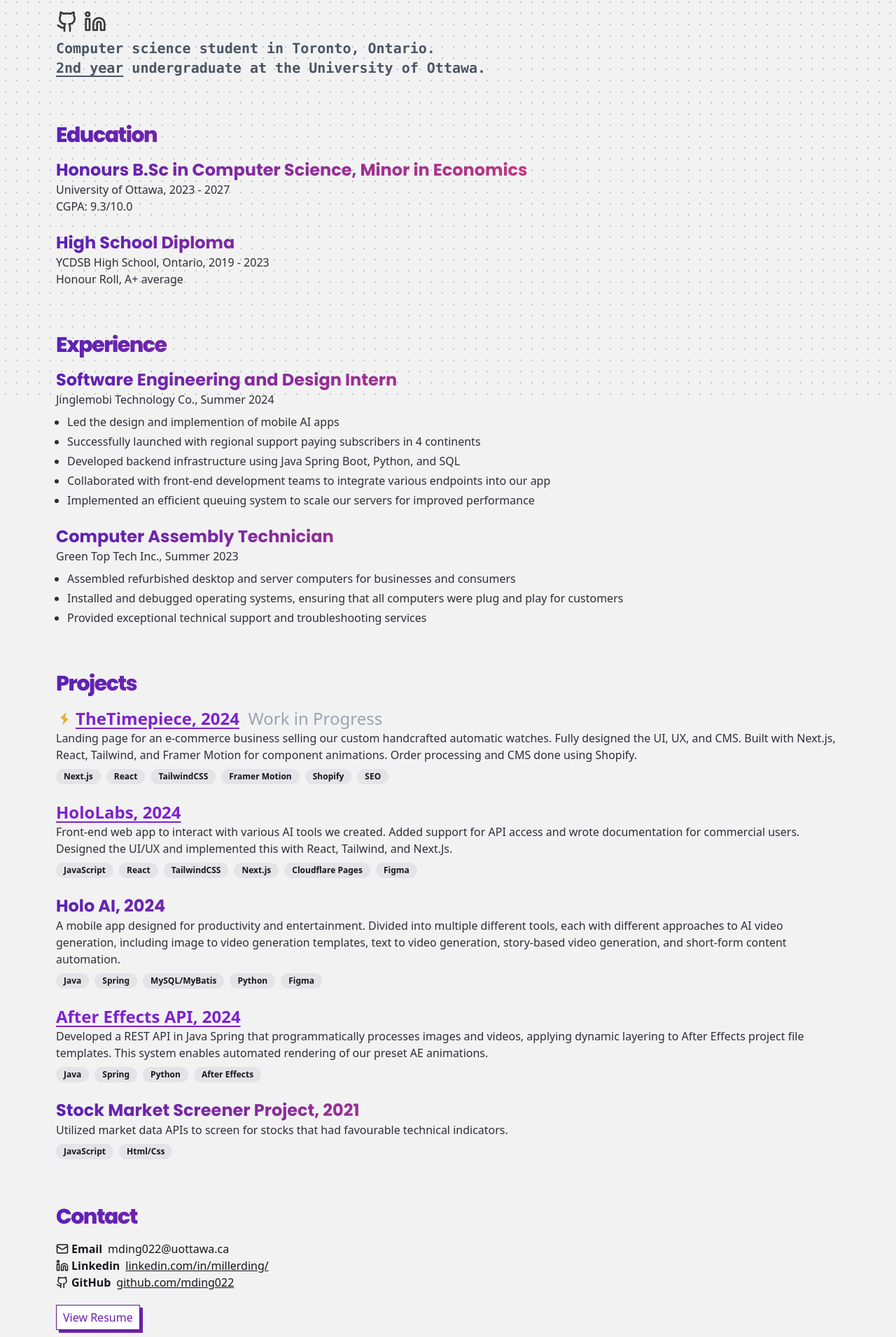
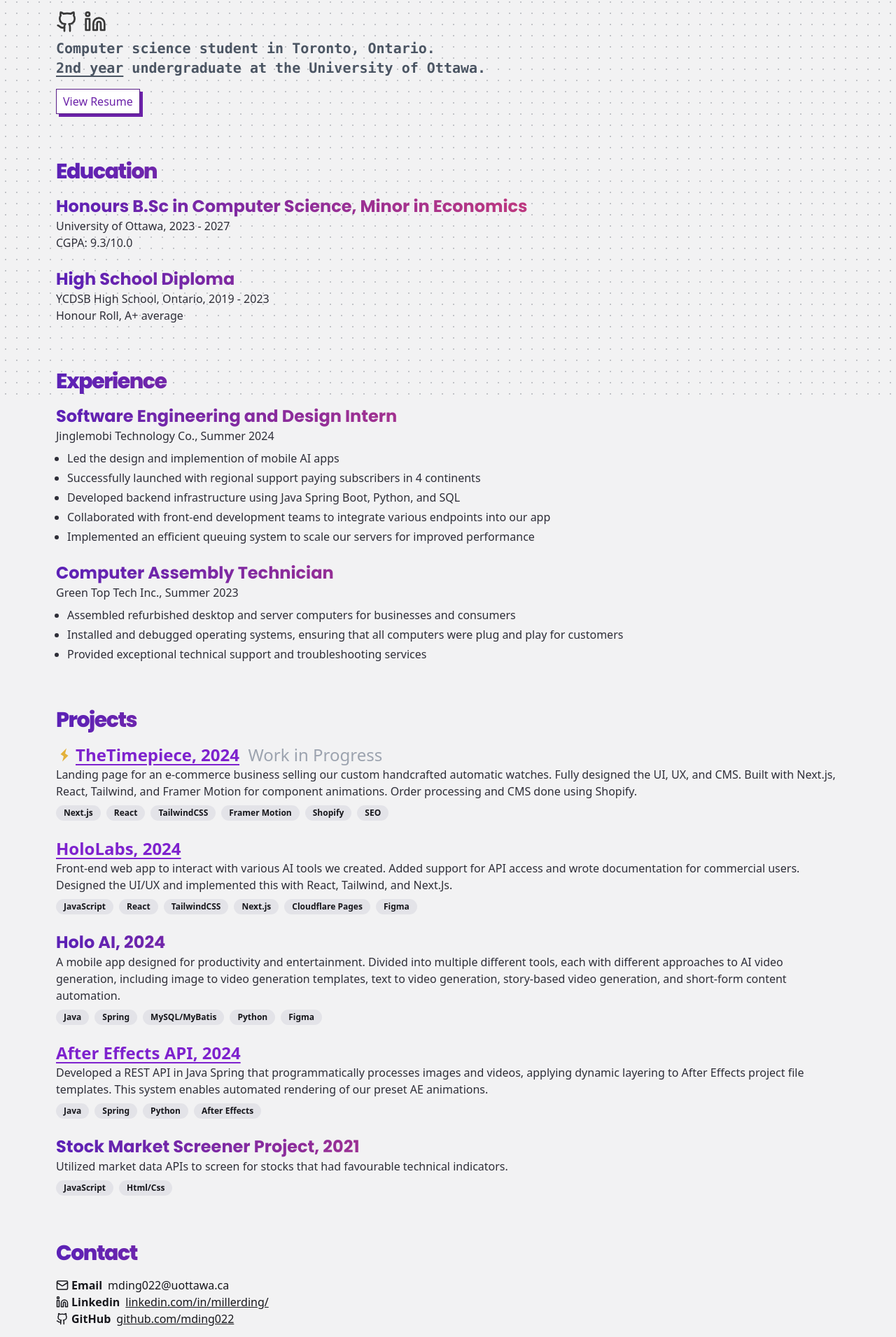
Before and after one commit to mding022/millerding.com, a Next.js app: page / in a window 1280 px wide. Shown: the part 229-2140 px from the top of the page at 70% size. Built offline with nearby package versions, Linux system fonts and the light colour scheme.

Commit message:
Move buttons

```diff
--- a/components/portfolio.jsx
+++ b/components/portfolio.jsx
@@ -66,7 +66,7 @@ export default function Component() {
               Miller Ding
             </h1>
           </div>
-          <div className="flex items-center mt-2"> {/* Adjust margin-top here */}
+          <div className="flex items-center mt-2">
             <Link
               href="https://github.com/mding022"
               target="_blank"
@@ -84,6 +84,15 @@ export default function Component() {
             Computer science student in Toronto, Ontario.<br /><span className="underline-offset-4 underline">2nd year</span>&nbsp;undergraduate
             at the University of Ottawa.
           </p>
+          <div className="mt-4">
+                <Link href="/resume.pdf" target="_blank">
+                  <button className="relative inline-block font-medium group py-1.5 px-2.5">
+                    <span className="absolute inset-0 w-full h-full transition duration-400 ease-out transform translate-x-1 translate-y-1 bg-purple-800 group-hover:-translate-x-0 group-hover:-translate-y-0"></span>
+                    <span className="absolute inset-0 w-full h-full bg-white border border-purple-900 group-hover:bg-indigo-50"></span>
+                    <span className="relative text-purple-800">View Resume</span>
+                  </button>
+                </Link>
+              </div>
         </section>
 
         <section id="education" className="mb-10 md:mb-14 lg:mb-16 ">
@@ -327,15 +336,6 @@ export default function Component() {
                   </Link>
                 </div>
               </div>
-              <div className="mt-5">
-                <Link href="/resume.pdf" target="_blank">
-                  <button class="relative inline-block font-medium group py-1.5 px-2.5">
-                    <span class="absolute inset-0 w-full h-full transition duration-400 ease-out transform translate-x-1 translate-y-1 bg-purple-800 group-hover:-translate-x-0 group-hover:-translate-y-0"></span>
-                    <span class="absolute inset-0 w-full h-full bg-white border border-purple-900 group-hover:bg-indigo-50"></span>
-                    <span class="relative text-purple-800 ">View Resume</span>
-                  </button>
-                </Link>
-              </div>
             </div>
           </div>
         </section>
```
